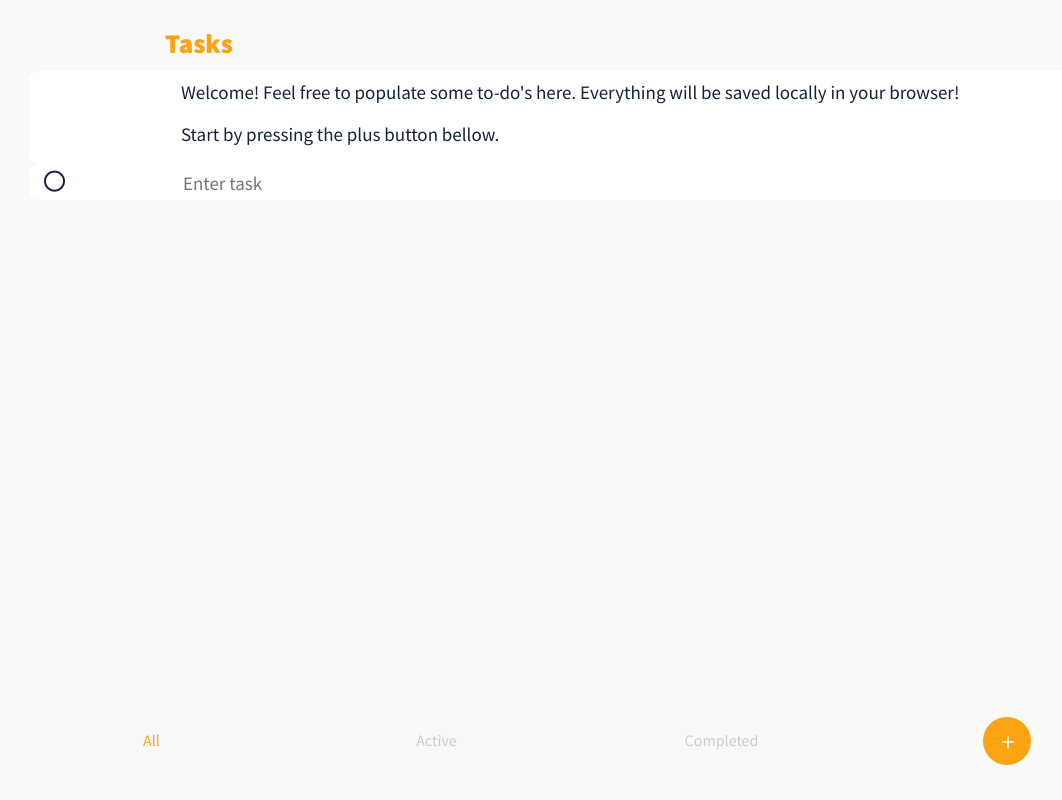
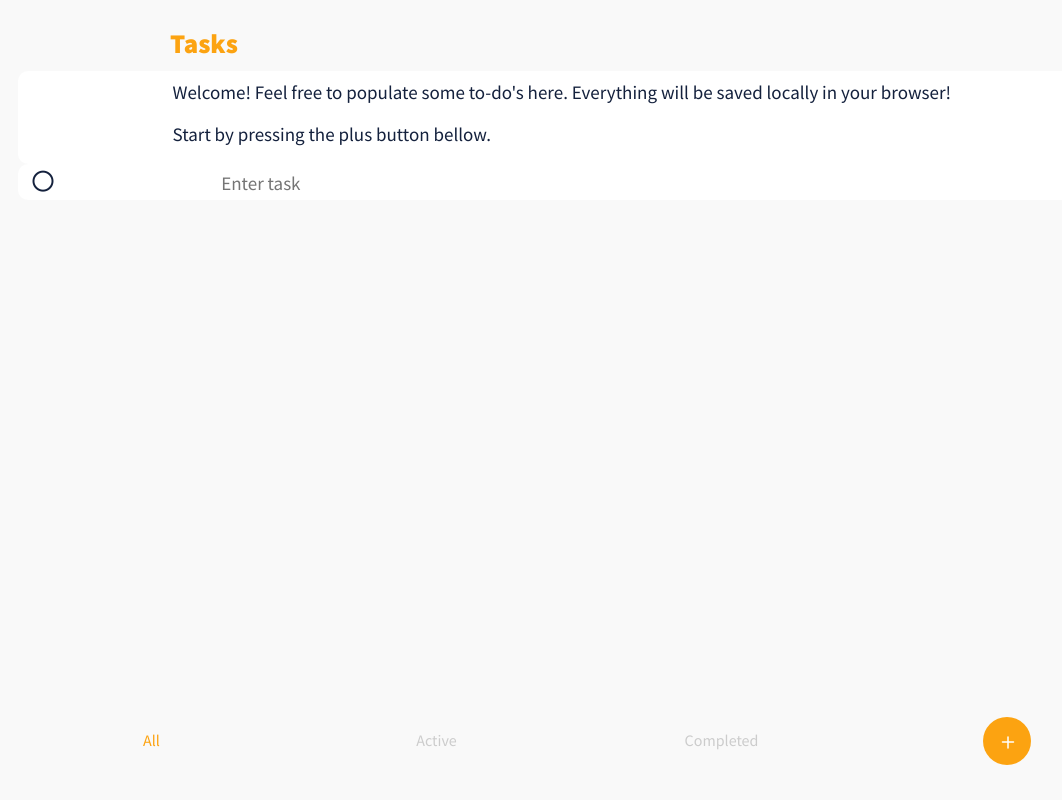
Before and after one commit to rj-tinajero/Redux-To-Do-List, a React (Create React App) app: page / in a window 1280 px wide. Both pictures are taken after a click on the picture 1067 px from the left and 748 px from the top of the page. Shown: the whole page, without its empty margins (61-1123 px from the left). Built offline with nearby package versions, Linux system fonts and the light colour scheme.

Commit message:
spacing and ux updates

```diff
--- a/src/App.css
+++ b/src/App.css
@@ -62,16 +62,22 @@ iframe {
 }
 
 .list {
-  padding-right: 60px;
+  padding-right: 35px;
 }
 
 .status-icon {
-  padding-top: 5px
+  padding-top: 5px;
+  cursor: pointer;
 }
 
 .status-icon-done {
   padding-top: 5px;
   color: #FCA311;
+  cursor: pointer;
+}
+
+.delete {
+  cursor: pointer;
 }
 
 .done-task {
@@ -96,6 +102,7 @@ iframe {
   line-height: 140%;
   color: #FCA311;
   padding-top: 25px;
+  padding-left: 10px;
 }
 
 li {
@@ -110,6 +117,10 @@ li {
 li:hover {
   background-color: #FFFFFF;
   border-radius: 10px;
+}
+
+ul {
+  padding-inline-start: 17px;
 }
 
 .intro {
@@ -127,10 +138,16 @@ p {
 
 img {
   padding-bottom: 15px;
+  cursor: pointer;
+}
+
+.disabled {
+  cursor: default;
 }
 
 .task {
-  margin-right: 0px
+  margin-right: 0px;
+  cursor: default;
 }
 
 .input {
@@ -161,11 +178,13 @@ img {
 .filter-title {
   color: #CCCCCC;
   font-size: 16px;
+  cursor: pointer;
 }
 
 .filter-title-clicked {
   color: #FCA311;
-  font-size: 16px
+  font-size: 16px;
+  cursor: pointer;
 }
 
 .footer {
--- a/src/App.js
+++ b/src/App.js
@@ -107,7 +107,7 @@ function App(props){
             <div className="col my-auto mx-auto">
               <i className="far fa-circle fa-sm status-icon"></i>
             </div>
-            <div className="col-9 mx-auto">
+            <div className="col-8 mx-auto">
               <form onSubmit={submit}>
                 <input className="input" type="text" placeholder="Enter task" onChange={handleSubmit} value={text} />
                 <button className="submit" type="submit"><i className="fas fa-file-medical"></i></button>
@@ -132,7 +132,7 @@ function App(props){
           </div>
           <div className="col text-center">
             {filter === "COMPLETE" ?
-              <img src={disabled} alt="disabled button"/> :
+              <img className="disabled" src={disabled} alt="disabled button"/> :
               <img onClick={() => setToggleInput(!toggleInput)} src={plus} alt="add button"/>}
           </div>
         </div>
--- a/src/components/Todo.js
+++ b/src/components/Todo.js
@@ -23,7 +23,7 @@ function Todo(props) {
                className="far fa-circle fa-sm status-icon"></i>}
          </div>
 
-         <div className="col-9 mt-3 task mx-auto">
+         <div className="col-8 mt-3 task mx-auto">
             {item.complete ? <p className="done-task">{item.task}</p> : <p>{item.task}</p>}
          </div>
 
```
